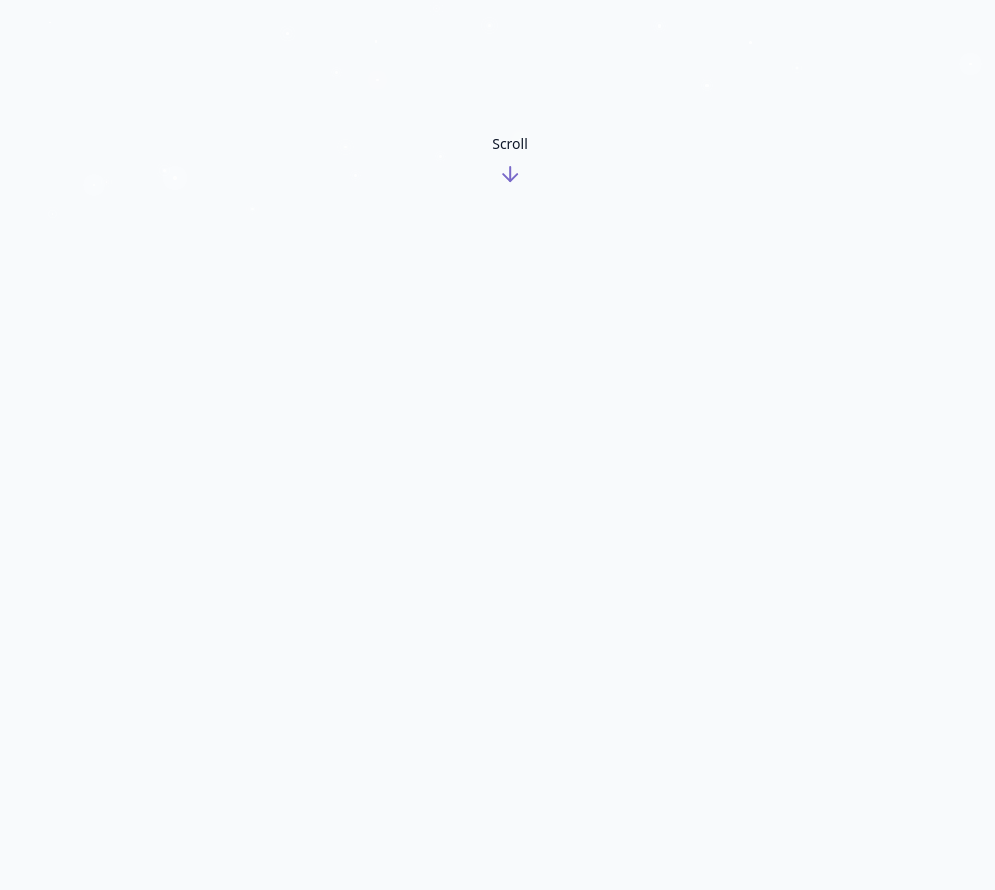
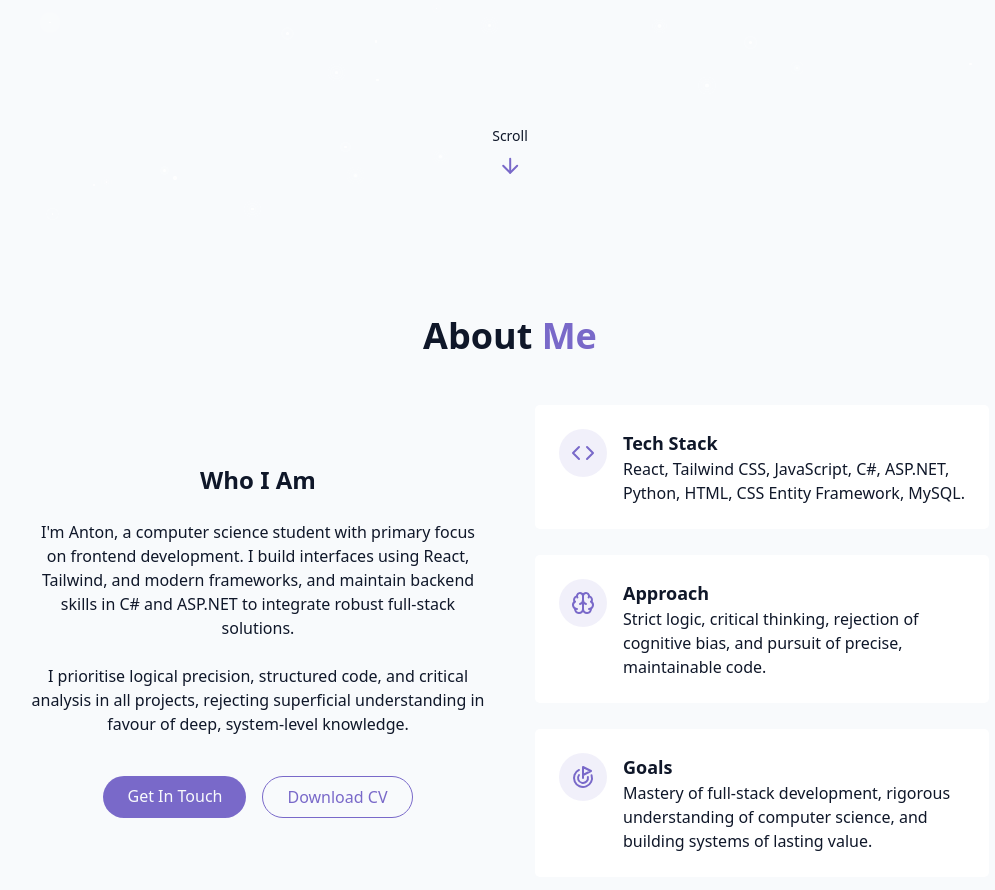
Before and after one commit to tosentai/CV, a React (Vite) app: page / in a window 1280 px wide. Shown: the part 580-1470 px from the top of the page, without its empty margins (130-1125 px from the left). Before the commit the page ends 800 px from the top, so only its background shows below. Built offline with nearby package versions, Linux system fonts and the light colour scheme.

Commit message:
AboutSection added

```diff
--- /dev/null
+++ b/src/components/AboutSection.jsx
@@ -0,0 +1,100 @@
+import { Code, Brain, Goal } from "lucide-react";
+
+export const AboutSection = () => {
+    return (
+        <section id="about" className="py-24 px-4 relative">
+            <div className="container mx-auto max-w-5xl">
+                <h2 className="text-3xl md:text-4xl font-bold text-center mb-12">
+                    About <span className="text-primary">Me</span>
+                </h2>
+
+                <div className="grid grid-cols-1 md:grid-cols-2 gap-12 items-center">
+                    <div className="space-y-6">
+                        <h3 className="text-2xl font-semibold">Who I Am</h3>
+                        <p className="text-muted-foreground">
+                            I'm Anton, a computer science student with primary
+                            focus on frontend development. I build interfaces
+                            using React, Tailwind, and modern frameworks, and
+                            maintain backend skills in C# and ASP.NET to
+                            integrate robust full-stack solutions.
+                        </p>
+                        <p className="text-muted-foreground">
+                            I prioritise logical precision, structured code, and
+                            critical analysis in all projects, rejecting
+                            superficial understanding in favour of deep,
+                            system-level knowledge.
+                        </p>
+                        <div className="flex flex-col sm:flex-row gap-4 pt-4 justify-center">
+                            <a href="#contact" className="cosmic-button">
+                                Get In Touch
+                            </a>
+
+                            <a
+                                href="https://drive.google.com/file/d/1y7exw3U08XPwesL9eyLnytiV3XBQ-HIC/view"
+                                target="_blank"
+                                className="px-6 py-2 rounded-full border border-primary text-primary hover:bg-primary/10 transition-colors duration-300"
+                            >
+                                Download CV
+                            </a>
+                        </div>
+                    </div>
+
+                    <div className="grid grid-cols-1 gap-6">
+                        <div className="gradient-border p-6 card-hover">
+                            <div className="flex items-start gap-4">
+                                <div className="p-3 rounded-full bg-primary/10">
+                                    <Code className="h-6 w-6 text-primary" />
+                                </div>
+                                <div className="text-left">
+                                    <h4 className="font-semibold text-lg">
+                                        Tech Stack
+                                    </h4>
+                                    <p className="text-muted-foreground">
+                                        React, Tailwind CSS, JavaScript, C#,
+                                        ASP.NET, Python, HTML, CSS Entity
+                                        Framework, MySQL.
+                                    </p>
+                                </div>
+                            </div>
+                        </div>
+                        <div className="gradient-border p-6 card-hover">
+                            <div className="flex items-start gap-4">
+                                <div className="p-3 rounded-full bg-primary/10">
+                                    <Brain className="h-6 w-6 text-primary" />
+                                </div>
+                                <div className="text-left">
+                                    <h4 className="font-semibold text-lg">
+                                        Approach
+                                    </h4>
+                                    <p className="text-muted-foreground">
+                                        Strict logic, critical thinking,
+                                        rejection of cognitive bias, and pursuit
+                                        of precise, maintainable code.
+                                    </p>
+                                </div>
+                            </div>
+                        </div>
+                        <div className="gradient-border p-6 card-hover">
+                            <div className="flex items-start gap-4">
+                                <div className="p-3 rounded-full bg-primary/10">
+                                    <Goal className="h-6 w-6 text-primary" />
+                                </div>
+                                <div className="text-left">
+                                    <h4 className="font-semibold text-lg">
+                                        Goals
+                                    </h4>
+                                    <p className="text-muted-foreground">
+                                        Mastery of full-stack development,
+                                        rigorous understanding of computer
+                                        science, and building systems of lasting
+                                        value.
+                                    </p>
+                                </div>
+                            </div>
+                        </div>
+                    </div>
+                </div>
+            </div>
+        </section>
+    );
+};
--- a/src/components/ThemeToggle.jsx
+++ b/src/components/ThemeToggle.jsx
@@ -33,7 +33,7 @@ export const ThemeToggle = () => {
             onClick={toggleTheme}
             className={cn(
                 "fixed max-sm:hidden top-5 right-5 z-50 p-2 rounded-full transtion-colors duration-300",
-                "focus:outline-hidden"
+                "focus:outline-hidden cursor-pointer"
             )}
         >
             {isDarkMode ? (
--- a/src/pages/Home.jsx
+++ b/src/pages/Home.jsx
@@ -2,6 +2,7 @@ import { ThemeToggle } from "../components/ThemeToggle";
 import { StarBackground } from "@/components/StarBackground";
 import { Navbar } from "@/components/Navbar";
 import { HeroSection } from "@/components/HeroSection";
+import { AboutSection } from "@/components/AboutSection";
 
 export const Home = () => {
     return (
@@ -15,6 +16,7 @@ export const Home = () => {
             {/* Main Content */}
             <main>
                 <HeroSection />
+                <AboutSection />
             </main>
             {/* Footer */}
         </div>
```
